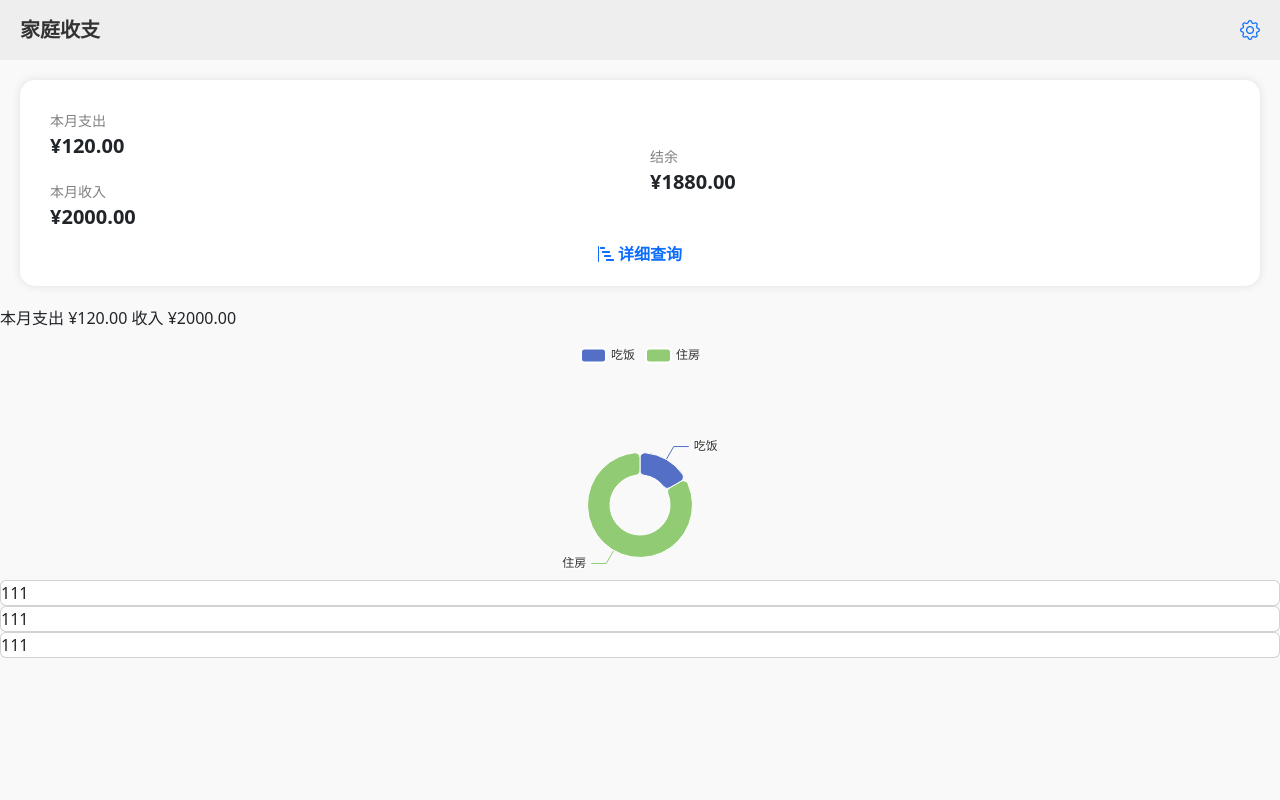
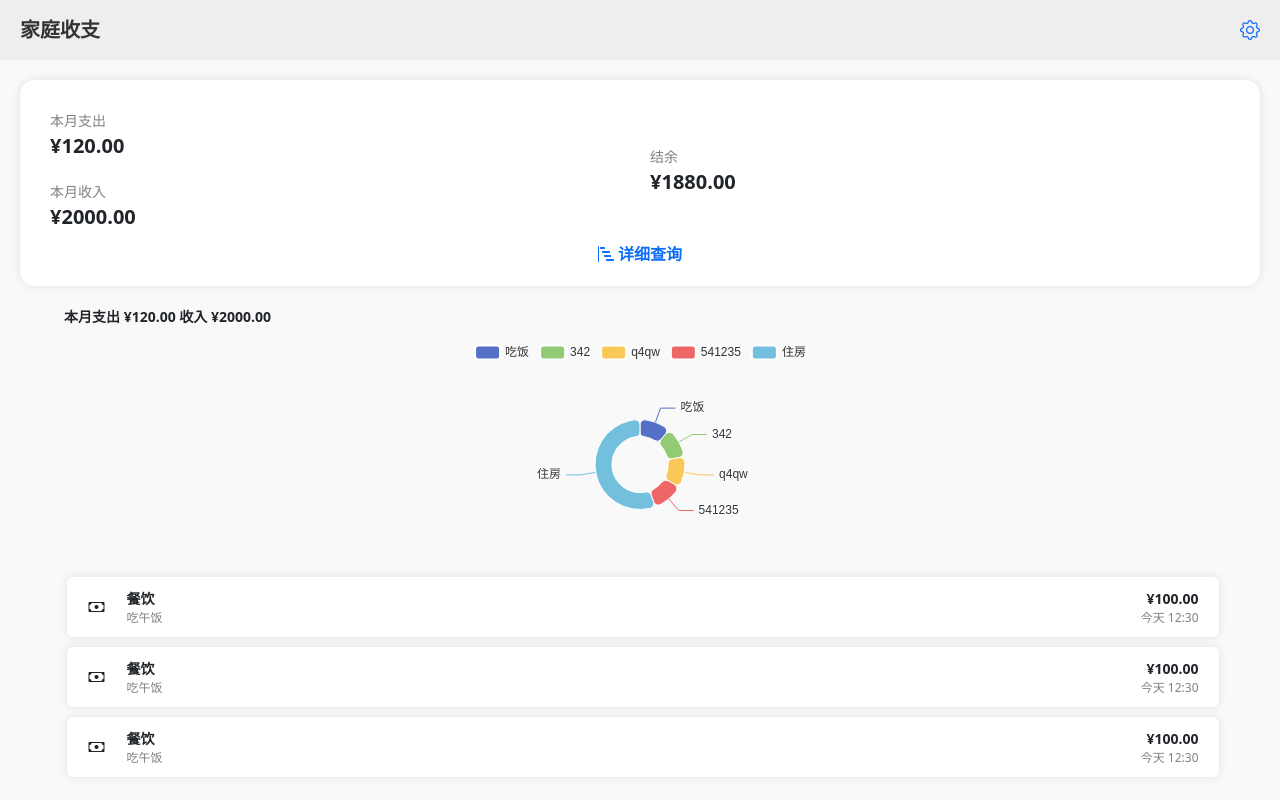
Before and after one commit to Lycoiref/HomeWallet, a React (Vite) app: page / in a window 1280 px wide. Built offline with nearby package versions, Linux system fonts and the light colour scheme.

Commit message:
完成了首页布局

```diff
--- a/src/views/Home/Home.jsx
+++ b/src/views/Home/Home.jsx
@@ -4,9 +4,9 @@ import 'bootstrap/dist/css/bootstrap.min.css'
 // 引入bootstrap-icons
 import 'bootstrap-icons/font/bootstrap-icons.css'
 import { Link } from 'react-router-dom'
+import { useEffect } from 'react'
 // 引入echarts
 import * as echarts from 'echarts'
-import { useEffect } from 'react'
 
 
 // 支出
@@ -97,8 +97,8 @@ const ExpendChart = () => {
                 {
                     name: '本月支出',
                     type: 'pie',
-                    top: '40%',
-                    radius: ['40%', '70%'],
+                    top: '10%',
+                    radius: ['25%', '40%'],
                     avoidLabelOverlap: false,
                     itemStyle: {
                         borderRadius: 5,
@@ -119,6 +119,9 @@ const ExpendChart = () => {
                     },
                     data: [
                         { value: 20, name: '吃饭' },
+                        { value: 20, name: '342' },
+                        { value: 20, name: 'q4qw' },
+                        { value: 20, name: '541235' },
                         { value: 100, name: '住房' }
                     ]
                 }
@@ -132,7 +135,7 @@ const ExpendChart = () => {
                     <div className="title">本月支出 ¥{expend.toFixed(2)} 收入 ¥{income.toFixed(2)}</div>
                 </div>
                 <div className="chart">
-                    <div id="main" style={{ height: '250px' }}></div>
+                    <div id="main" style={{ width: '100%', height: '250px' }}></div>
                 </div>
             </div>
         </>
@@ -140,9 +143,26 @@ const ExpendChart = () => {
 }
 
 const RecordCard = () => {
+    // 记账卡片
     return (
         <>
-            <div className="card">111</div>
+            <div className="card record-card">
+                <div className="card-left">
+                    <div className="icon">
+                        <i className="bi-cash"></i>
+                    </div>
+                </div>
+                <div className="card-right">
+                    <div className="text-line">
+                        <div className="record-item">餐饮</div>
+                        <div className="record-amount">¥{(100).toFixed(2)}</div>
+                    </div>
+                    <div className="text-line subtext">
+                        <div className="record-remark">吃午饭</div>
+                        <div className="record-time">今天 12:30</div>
+                    </div>
+                </div>
+            </div>
         </>
     )
 }
--- a/src/views/Home/Home.less
+++ b/src/views/Home/Home.less
@@ -91,6 +91,66 @@
         }
 
         // 消费分类饼图的样式
+        .chart {
+            width: 100%;
+            display: flex;
+            align-items: center;
+            flex-direction: column;
+
+            .expend-chart {
+                // margin: 20px;
+                width: 90%;
+                font-weight: bold;
+                font-size: 14px;
+            }
+        }
+
+        .record-content {
+            width: 100%;
+            display: flex;
+            flex-direction: column;
+            align-items: center;
+
+            .record-card {
+                @card-height: 60px;
+
+                width: 90%;
+                height: @card-height;
+                margin: 0 10px 10px 15px;
+                border: 0;
+                box-shadow: 0 0 10px rgba(0, 0, 0, 0.1);
+                display: flex;
+                flex-direction: row;
+
+                .card-left {
+                    width: @card-height;
+                    display: flex;
+                    justify-content: center;
+                    align-items: center;
+                }
+
+                .card-right {
+                    flex: 1;
+                    padding-right: 20px;
+                    display: flex;
+                    flex-direction: column;
+                    justify-content: center;
+                    font-size: 14px;
+                    font-weight: bold;
+
+                    .text-line {
+                        display: flex;
+                        justify-content: space-between;
+
+                        &.subtext {
+                            font-size: 12px;
+                            color: #818181;
+                            font-weight: normal;
+                        }
+                    }
+                }
+            }
+        }
 
     }
 }
```
